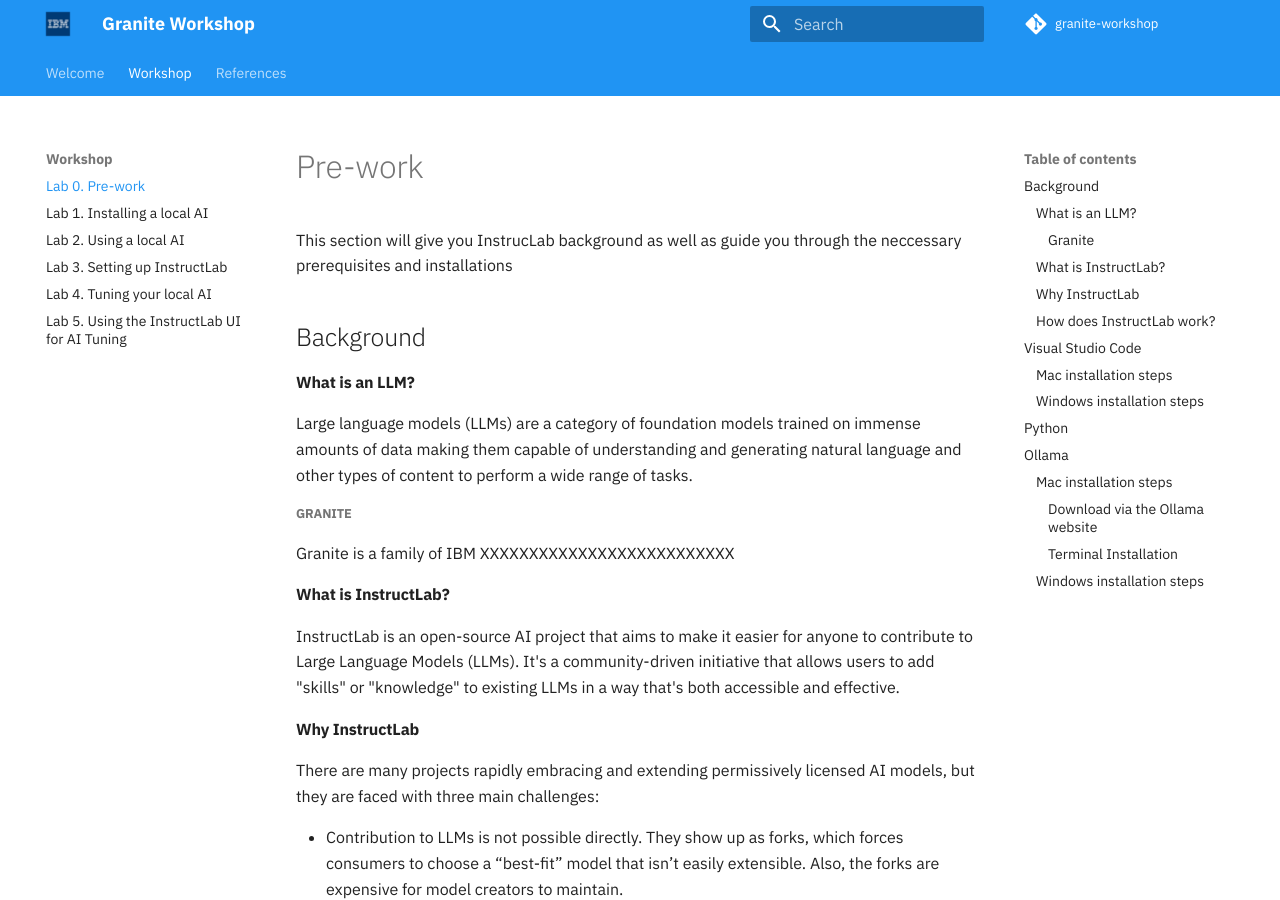
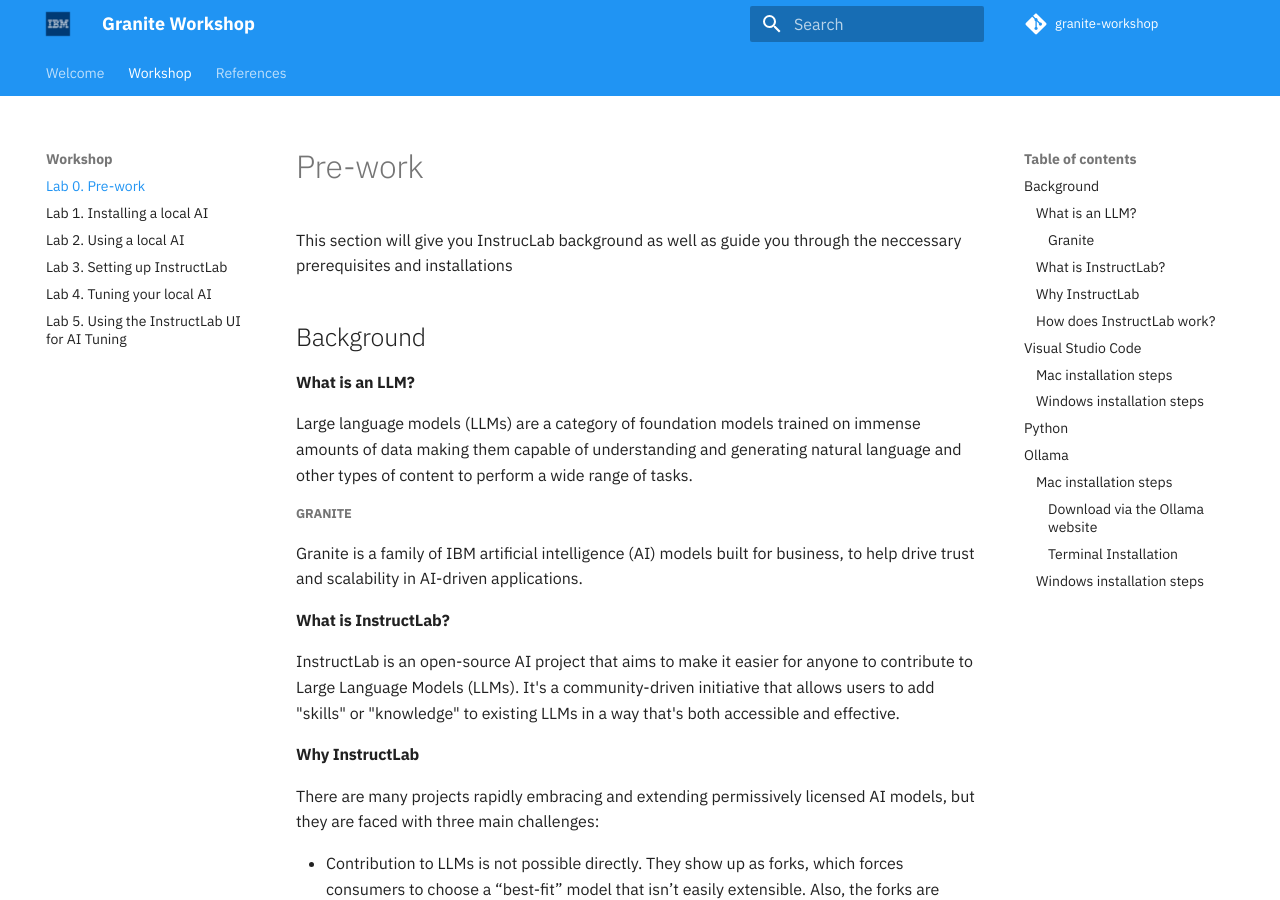
Before and after one commit to IBM/granite-workshop, an MkDocs documentation site: the page built from docs/pre-work/README.md, in a window 1280 px wide and 900 px high. Built offline with MkDocs 1.6.1 and Material for MkDocs 9.7.7, drawn with Linux system fonts in a browser that asks for light colours; comment, search, counter and statistics services are not loaded; some of the changed text lies outside the part shown.

Commit message:
Adding some extra pre-work info
Signed-off-by: James Busche <jbusche@us.ibm.com>

````diff
--- a/docs/pre-work/README.md
+++ b/docs/pre-work/README.md
@@ -9,8 +9,7 @@
 understanding and generating natural language and other types of content to perform a wide range of tasks.
 
 ##### Granite
-Granite is a family of IBM
-XXXXXXXXXXXXXXXXXXXXXXXXXX
+Granite is a family of IBM artificial intelligence (AI) models built for business, to help drive trust and scalability in AI-driven applications.
 
 #### What is InstructLab?
 
@@ -104,6 +103,12 @@
 brew install ollama
 ```
 
+Next, start up ollama from a terminal window:
+```bash
+ollama serve
+```
+And leave that terminal window running for the rest of the labs.
+
 ### Windows installation steps
 
 Install ollama via the website [here](https://ollama.com/download/windows).
````
